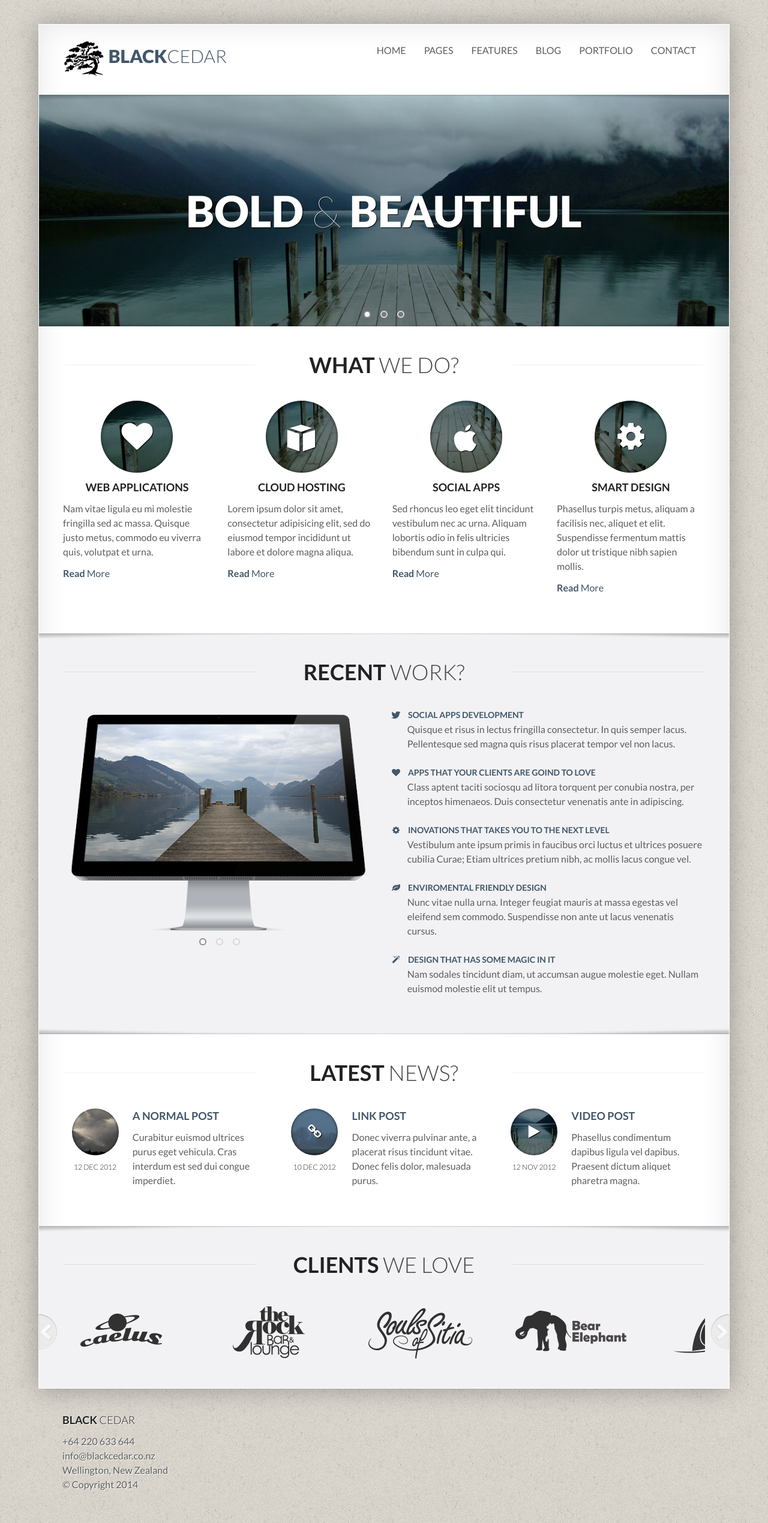
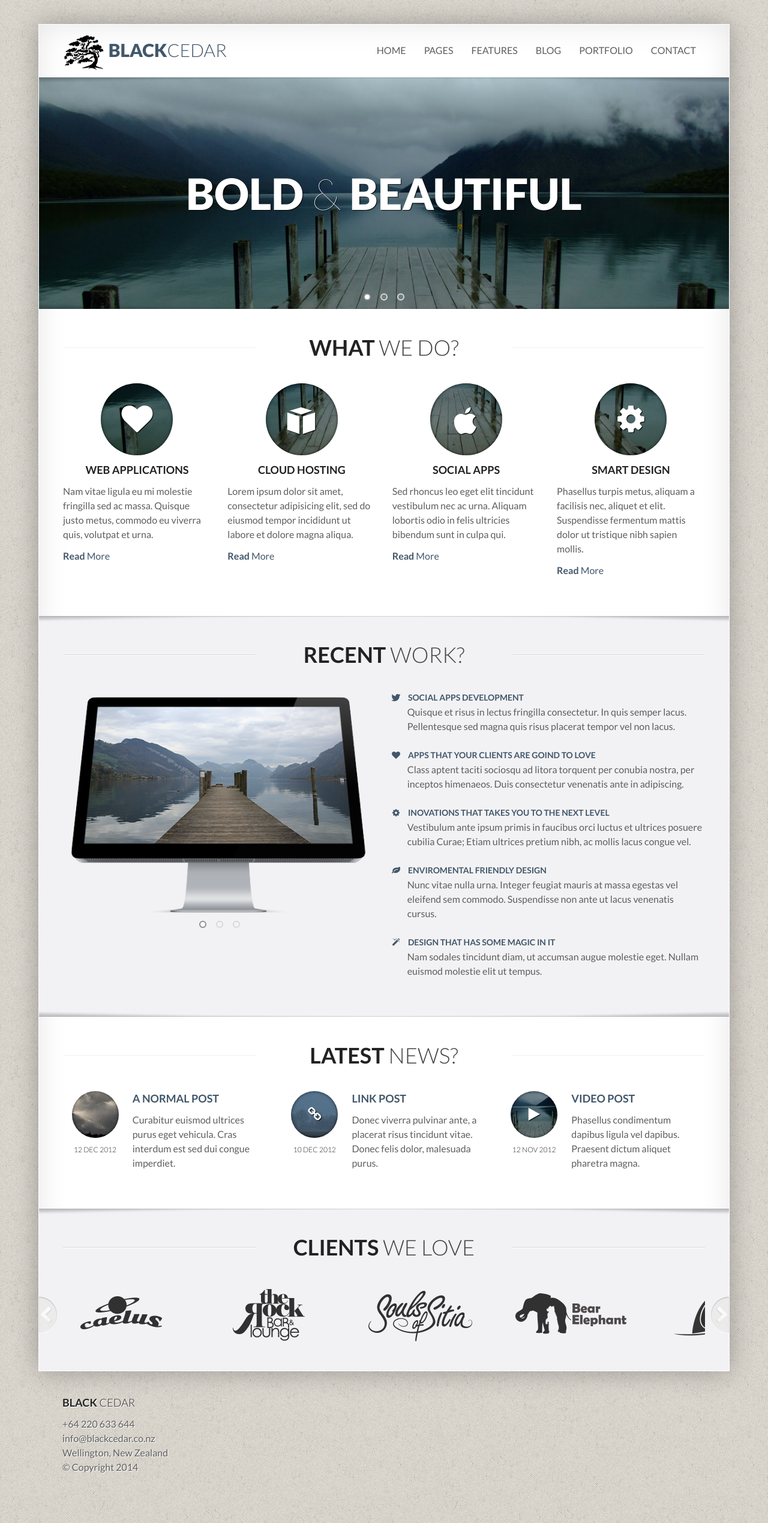
Before and after one commit to wyaeld/blackcedar.co.nz, a Jekyll site: the page built from index.html, in a window 1280 px wide. Shown: the whole page at 60% size. Built offline with Jekyll 4.4.1, drawn with Linux system fonts in a browser that asks for light colours; Markdown is read by kramdown in place of the engine named in the settings.

Commit message:
adjust brand padding so the header bar looks balanced

```diff
--- a/stylesheets/theme.css
+++ b/stylesheets/theme.css
@@ -574,7 +574,7 @@ body {
   font-weight: 900;
   font-size: 30px;
   line-height: 30px;
-  padding: 25.5px 20px 29.5px;
+  padding: 15.5px 20px 10px;
   margin-top: 0;
   margin-bottom: 0;
 }
```
